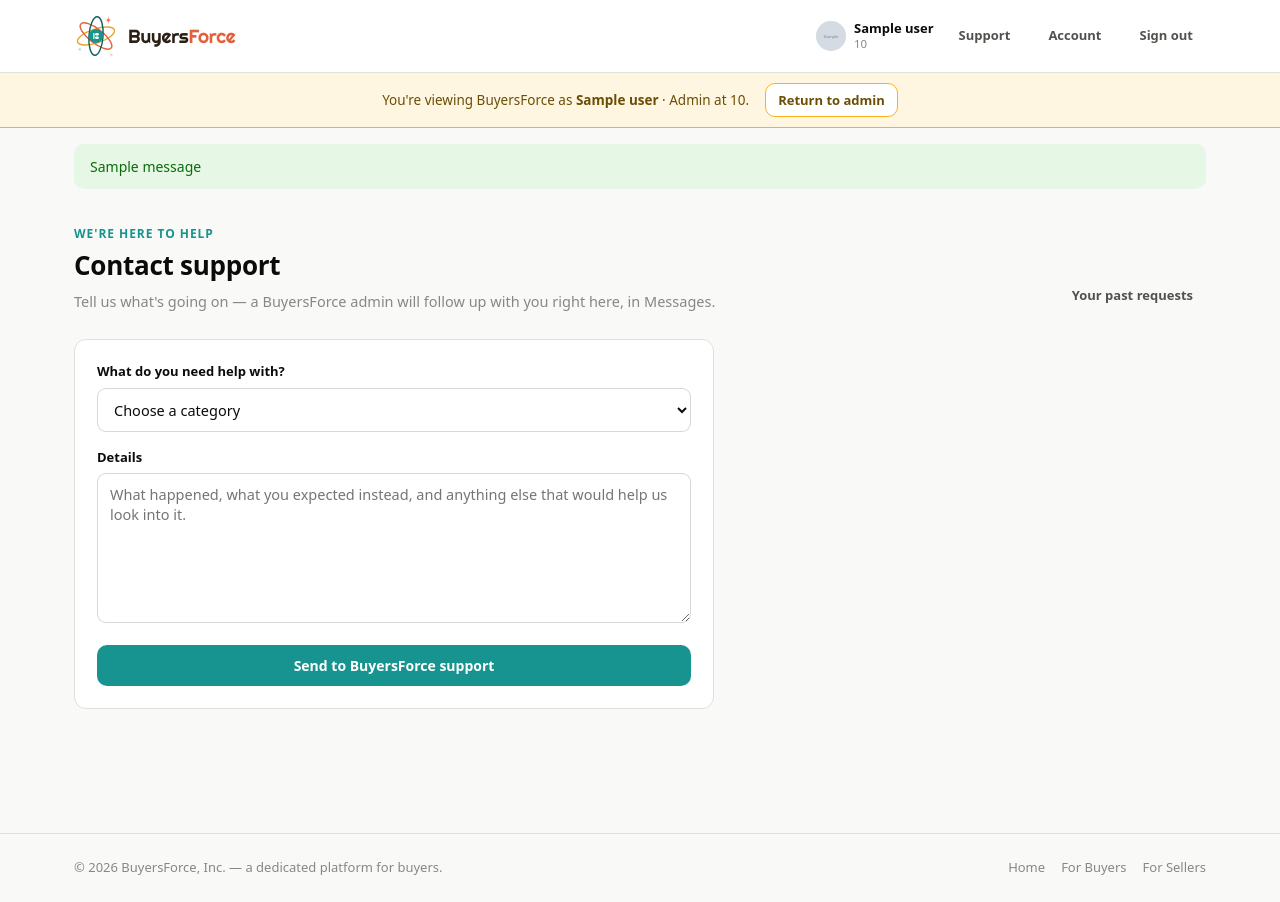
After one commit to yannielli/Buyersforce, a Flask app: page /app/support in a window 1280 px wide. The commit adds this page. Run offline with Flask 3, Linux system fonts and the light colour scheme; the visitor is signed in with stand-in values (Sample User, id 1); grey boxes marked "Sample" are stand-in pictures; one stand-in notice (Sample message) is shown; a database or web service that is not in the repository returns one stand-in record (values such as "Sample title"); some libraries are stand-ins or nearby versions.

Commit message:
Add a Support page for tech support, bug reports, and feature requests
Every signed-in user gets a Support link in the header. Submitting a
request opens (or reuses) a direct-message thread with the admin
account, so the whole conversation lives in the existing messaging
system instead of a separate inbox. A support_requests table tracks
category/status for a triage card on the admin dashboard, with a new
admin thread view (and status control) to reply and resolve from.

Co-Authored-By: Claude Sonnet 5 <noreply@anthropic.com>
Claude-Session: https://claude.ai/code/session_012QpbFC2jxxNCiKoAkzskKv

```diff
--- a/buyersforce/app.py
+++ b/buyersforce/app.py
@@ -163,6 +163,17 @@ COMPANY_SIZE_BANDS = [
 ]
 
 
+# Support request categories -- shown as a select on the Support page and
+# used to badge/filter requests on the admin side. Values are stored on
+# support_requests.category; labels are what the user sees.
+SUPPORT_CATEGORIES = [
+    ("tech_support", "Technical support"),
+    ("bug_report", "Report a bug or issue"),
+    ("feature_request", "Feature enhancement request"),
+]
+SUPPORT_CATEGORY_LABELS = dict(SUPPORT_CATEGORIES)
+
+
 def vendor_favicon_url(website):
     """Best-effort logo image for a vendor card, derived from their
     website via Google's public favicon service -- no API key or account
@@ -286,6 +297,14 @@ def home_for_role(role):
     if role == "admin":
         return url_for("admin_dashboard")
     return url_for("buyer_dashboard" if role == "buyer" else "seller_dashboard")
+
+
+def get_admin_user():
+    """The BuyersForce admin account that support requests (and, in the
+    future, listing-claim approvals) route to. There's exactly one today
+    (Kevin) -- SELECT ... LIMIT 1 rather than hardcoding the id so this
+    keeps working if a second admin is ever seeded."""
+    return dbm.query("SELECT * FROM users WHERE is_admin = 1 ORDER BY id LIMIT 1", one=True)
 
 
 def log_activity(user_id, verb, detail=""):
@@ -778,6 +797,11 @@ def admin_dashboard():
         "SELECT rcr.*, u.name, u.email, u.title, u.company FROM role_change_requests rcr "
         "JOIN users u ON u.id = rcr.user_id WHERE rcr.status = 'pending' ORDER BY rcr.created_at DESC"
     )
+    open_support_requests = dbm.query(
+        "SELECT sr.*, u.name requester_name, u.company requester_company, u.role requester_role "
+        "FROM support_requests sr JOIN users u ON u.id = sr.user_id "
+        "WHERE sr.status != 'resolved' ORDER BY sr.created_at DESC"
+    )
     new_invite_link = None
     new_invite_id = request.args.get("new_invite", type=int)
     if new_invite_id:
@@ -787,6 +811,7 @@ def admin_dashboard():
     return render_template(
         "admin/dashboard.html", users=users, pending_invites=pending_invites,
         pending_signups=pending_signups, pending_role_changes=pending_role_changes,
+        open_support_requests=open_support_requests, support_category_labels=SUPPORT_CATEGORY_LABELS,
         new_invite_link=new_invite_link,
     )
 
@@ -1390,6 +1415,115 @@ def messages_start():
     abort(400)
 
 
+# ---------------------------------------------------------------------------
+# Support -- available to every signed-in role. Submitting a request opens
+# (or reuses) a direct message thread with the BuyersForce admin account, so
+# the whole back-and-forth lives in the same Messages system everyone
+# already uses -- there's no separate support inbox to check.
+# ---------------------------------------------------------------------------
+
+@app.route("/app/support", methods=("GET", "POST"))
+@login_required
+def support_new():
+    if request.method == "POST":
+        category = request.form.get("category", "")
+        notes = request.form.get("notes", "").strip()
+        valid_categories = {key for key, _label in SUPPORT_CATEGORIES}
+        if category not in valid_categories:
+            flash("Choose a category for your request.", "error")
+            return redirect(url_for("support_new"))
+        if not notes:
+            flash("Add a few details before sending your request.", "error")
+            return redirect(url_for("support_new"))
+
+        admin = get_admin_user()
+        if not admin:
+            flash("Support isn't set up yet — there's no BuyersForce admin account to reach.", "error")
+            return redirect(url_for("support_new"))
+
+        label = SUPPORT_CATEGORY_LABELS[category]
+        thread = get_or_create_direct_thread(g.user["id"], admin["id"])
+        ensure_contact(g.user["id"], contact_user_id=admin["id"])
+        ensure_contact(admin["id"], contact_user_id=g.user["id"])
+
+        # Auto-captured, not asked for -- gives whoever's troubleshooting a
+        # head start on tech-support requests without adding a form field.
+        user_agent = request.headers.get("User-Agent", "").strip()
+        context_line = f"\n\n— Browser: {user_agent}" if user_agent else ""
+        dbm.execute(
+            "INSERT INTO messages (thread_id, sender_user_id, body) VALUES (?, ?, ?)",
+            (thread["id"], g.user["id"], f"New {label.lower()} request:\n\n{notes}{context_line}"),
+        )
+        dbm.execute(
+            "INSERT INTO support_requests (user_id, category, notes, thread_id) VALUES (?, ?, ?, ?)",
+            (g.user["id"], category, notes, thread["id"]),
+        )
+        log_activity(g.user["id"], f"submitted a support request ({label})")
+        flash("Your request has been sent — reply here any time to keep the conversation going.", "success")
+
+        if g.user["role"] == "buyer":
+            return redirect(url_for("buyer_thread", thread_id=thread["id"]))
+        if g.user["role"] == "seller":
+            return redirect(url_for("seller_thread", thread_id=thread["id"]))
+        return redirect(url_for("admin_thread", thread_id=thread["id"]))
+
+    return render_template("support/new.html", categories=SUPPORT_CATEGORIES)
+
+
+@app.route("/app/support/history")
+@login_required
+def support_history():
+    requests_ = dbm.query(
+        "SELECT * FROM support_requests WHERE user_id = ? ORDER BY created_at DESC",
+        (g.user["id"],),
+    )
+    return render_template(
+        "support/history.html", requests=requests_, category_labels=SUPPORT_CATEGORY_LABELS
+    )
+
+
+@app.route("/app/admin/support/<int:request_id>/status", methods=("POST",))
+@admin_required
+def admin_support_status(request_id):
+    req = dbm.query("SELECT * FROM support_requests WHERE id=?", (request_id,), one=True)
+    if not req:
+        abort(404)
+    status = request.form.get("status", "")
+    if status not in ("open", "in_progress", "resolved"):
+        abort(400)
+    dbm.execute("UPDATE support_requests SET status=? WHERE id=?", (status, request_id))
+    flash("Support request updated.", "success")
+    return redirect(request.form.get("next") or url_for("admin_dashboard"))
+
+
+@app.route("/app/admin/messages/<int:thread_id>", methods=("GET", "POST"))
+@admin_required
+def admin_thread(thread_id):
+    thread = _load_thread_for_user(thread_id, g.user)
+    if request.method == "POST":
+        body = request.form.get("body", "").strip()
+        if body:
+            dbm.execute(
+                "INSERT INTO messages (thread_id, sender_user_id, body) VALUES (?, ?, ?)",
+                (thread_id, g.user["id"], body),
+            )
+        return redirect(url_for("admin_thread", thread_id=thread_id))
+    messages = dbm.query(
+        "SELECT m.*, u.name sender_name, u.role sender_role FROM messages m "
+        "JOIN users u ON u.id = m.sender_user_id WHERE thread_id=? ORDER BY m.created_at",
+        (thread_id,),
+    )
+    mark_thread_read(g.user["id"], thread_id)
+    info = thread_display_info(thread, g.user)
+    support_request = dbm.query(
+        "SELECT * FROM support_requests WHERE thread_id = ?", (thread_id,), one=True
+    )
+    return render_template(
+        "admin/thread.html", thread=thread, messages=messages, info=info,
+        support_request=support_request, category_labels=SUPPORT_CATEGORY_LABELS,
+    )
+
+
 def vendor_tags(vendor_id):
     rows = dbm.query("SELECT tag FROM vendor_tags WHERE vendor_id = ?", (vendor_id,))
     return [r["tag"] for r in rows]
--- a/buyersforce/templates/base.html
+++ b/buyersforce/templates/base.html
@@ -52,6 +52,7 @@
               <span class="user-company">{{ g.user.company }}</span>
             </span>
           </span>
+          <a href="{{ url_for('support_new') }}" class="btn btn-ghost btn-sm">Support</a>
           <a href="{{ url_for('account') }}" class="btn btn-ghost btn-sm">Account</a>
           <a href="{{ url_for('logout') }}" class="btn btn-ghost btn-sm">Sign out</a>
         </div>
--- /dev/null
+++ b/buyersforce/templates/support/new.html
@@ -0,0 +1,34 @@
+{% extends "base.html" %}
+{% block title %}Support{% endblock %}
+{% block content %}
+<div class="page-header">
+  <div>
+    <span class="eyebrow">We're here to help</span>
+    <h1>Contact support</h1>
+    <p class="lede">Tell us what's going on — a BuyersForce admin will follow up with you right
+      here, in Messages.</p>
+  </div>
+  <a href="{{ url_for('support_history') }}" class="btn btn-ghost btn-sm">Your past requests</a>
+</div>
+
+<div class="card" style="max-width:640px;">
+  <form method="post">
+    <div class="field">
+      <label>What do you need help with?</label>
+      <select name="category" required>
+        <option value="" disabled selected>Choose a category</option>
+        {% for value, label in categories %}
+        <option value="{{ value }}">{{ label }}</option>
+        {% endfor %}
+      </select>
+    </div>
+    <div class="field">
+      <label>Details</label>
+      <textarea name="notes" style="min-height:150px;"
+        placeholder="What happened, what you expected instead, and anything else that would help us look into it."
+        required></textarea>
+    </div>
+    <button class="btn btn-primary btn-block" type="submit">Send to BuyersForce support</button>
+  </form>
+</div>
+{% endblock %}
```
Also changed, not shown: buyersforce/migrate.py (+22 -0 lines), buyersforce/schema.sql (+16 -0 lines), buyersforce/templates/admin/dashboard.html (+27 -0 lines), buyersforce/templates/admin/thread.html (added, +49 -0 lines), buyersforce/templates/support/history.html (added, +33 -0 lines).
